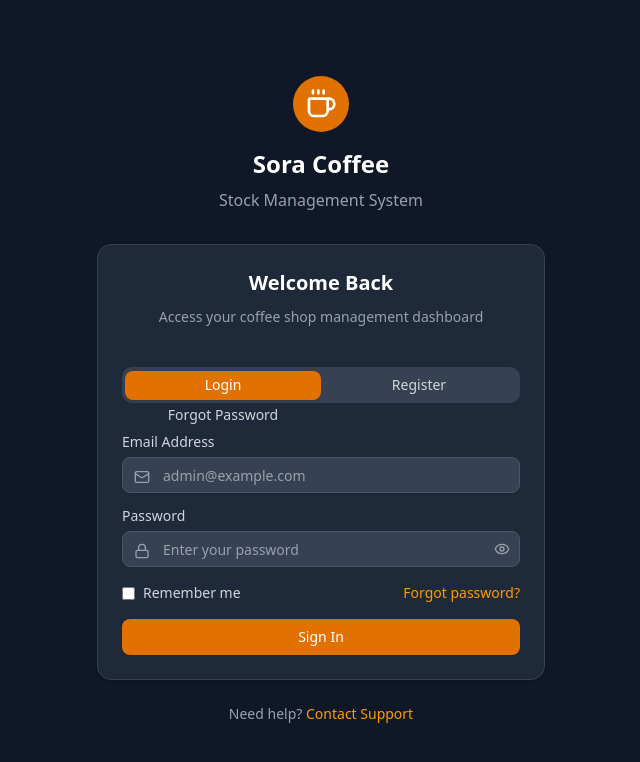
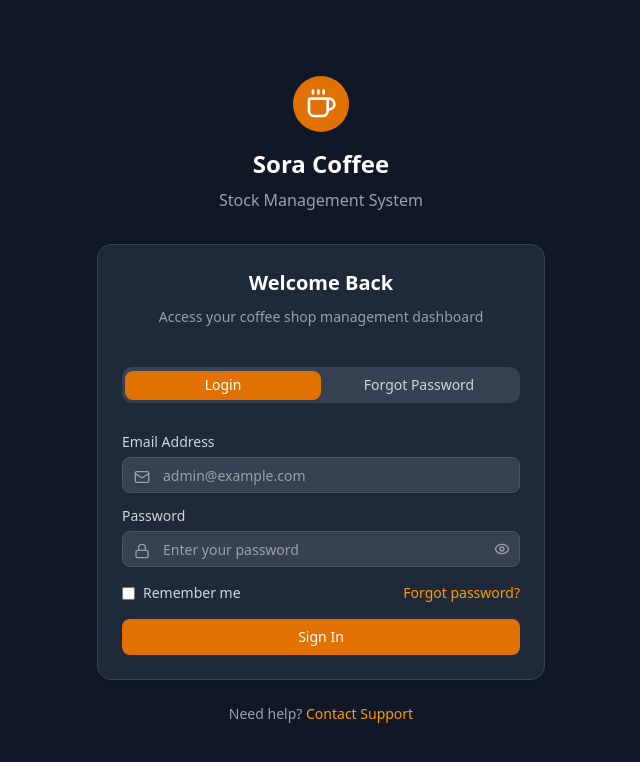
Before and after one commit to chyedriansa/sora-coffee, a Next.js app: page / in a window 1280 px wide. Shown: the top 762 px of the page, without its empty margins (319-959 px from the left). Built offline with nearby package versions, Linux system fonts and the light colour scheme.

Commit message:
delete:regeist tab

```diff
--- a/src/app/page.tsx
+++ b/src/app/page.tsx
@@ -136,12 +136,12 @@ export default function AuthForm() {
                 >
                   Login
                 </TabsTrigger>
-                <TabsTrigger
+                {/* <TabsTrigger
                   value="register"
                   className="text-gray-300 data-[state=active]:bg-amber-600 data-[state=active]:text-white"
                 >
                   Register
-                </TabsTrigger>
+                </TabsTrigger> */}
                 <TabsTrigger
                   value="reset"
                   className="text-gray-300 data-[state=active]:bg-amber-600 data-[state=active]:text-white"
```
